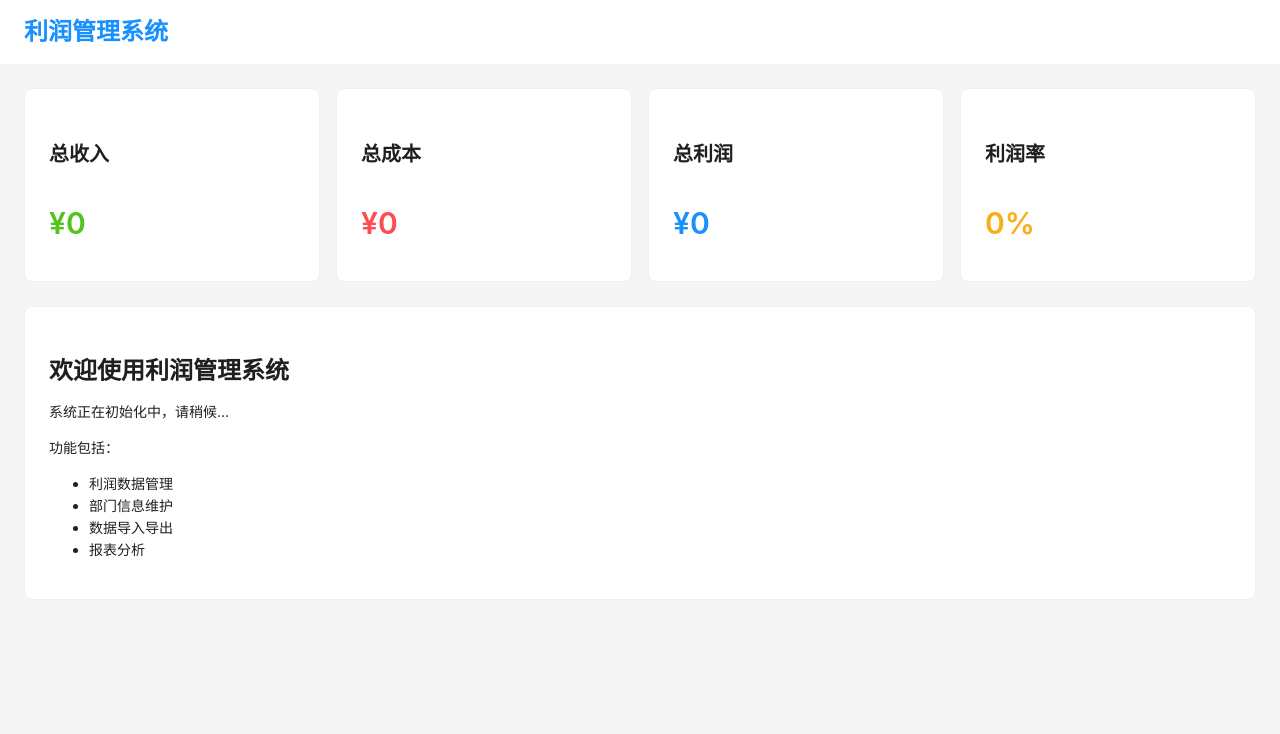
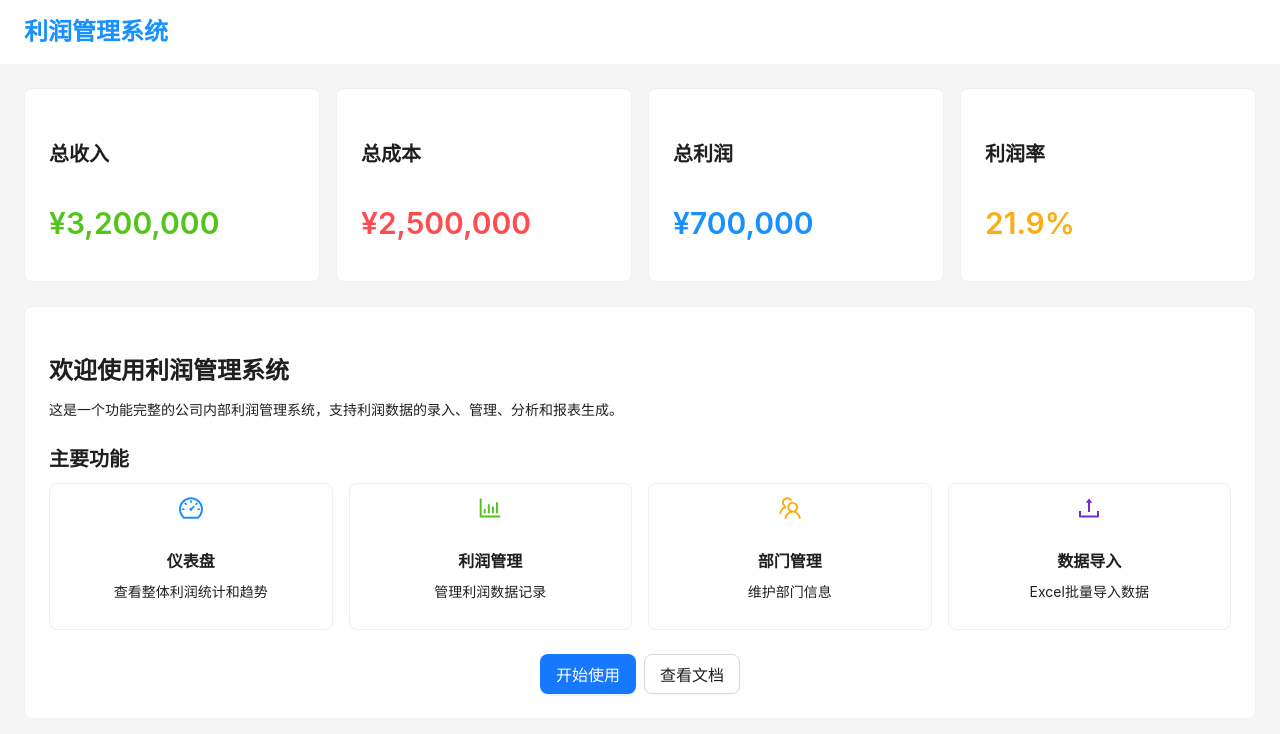
Before and after one commit to wangmiao033/lirun2025, a React (Create React App) app in the folder client/: page / in a window 1280 px wide. Shown: the top 734 px of the page. Built offline with nearby package versions, Linux system fonts and the light colour scheme.

Commit message:
修复TypeScript错误和构建问题

```diff
--- a/client/src/App.tsx
+++ b/client/src/App.tsx
@@ -1,8 +1,9 @@
 import React from 'react';
-import { Layout, Typography, Card, Row, Col } from 'antd';
+import { Layout, Typography, Card, Row, Col, Button, Space } from 'antd';
+import { DashboardOutlined, BarChartOutlined, TeamOutlined, UploadOutlined } from '@ant-design/icons';
 
 const { Header, Content } = Layout;
-const { Title } = Typography;
+const { Title, Paragraph } = Typography;
 
 const App: React.FC = () => {
   return (
@@ -17,39 +18,77 @@ const App: React.FC = () => {
           <Col xs={24} sm={12} lg={6}>
             <Card>
               <Title level={4}>总收入</Title>
-              <Title level={2} style={{ color: '#52c41a' }}>¥0</Title>
+              <Title level={2} style={{ color: '#52c41a' }}>¥3,200,000</Title>
             </Card>
           </Col>
           <Col xs={24} sm={12} lg={6}>
             <Card>
               <Title level={4}>总成本</Title>
-              <Title level={2} style={{ color: '#ff4d4f' }}>¥0</Title>
+              <Title level={2} style={{ color: '#ff4d4f' }}>¥2,500,000</Title>
             </Card>
           </Col>
           <Col xs={24} sm={12} lg={6}>
             <Card>
               <Title level={4}>总利润</Title>
-              <Title level={2} style={{ color: '#1890ff' }}>¥0</Title>
+              <Title level={2} style={{ color: '#1890ff' }}>¥700,000</Title>
             </Card>
           </Col>
           <Col xs={24} sm={12} lg={6}>
             <Card>
               <Title level={4}>利润率</Title>
-              <Title level={2} style={{ color: '#faad14' }}>0%</Title>
+              <Title level={2} style={{ color: '#faad14' }}>21.9%</Title>
             </Card>
           </Col>
         </Row>
 
         <Card style={{ marginTop: '24px' }}>
           <Title level={3}>欢迎使用利润管理系统</Title>
-          <p>系统正在初始化中，请稍候...</p>
-          <p>功能包括：</p>
-          <ul>
-            <li>利润数据管理</li>
-            <li>部门信息维护</li>
-            <li>数据导入导出</li>
-            <li>报表分析</li>
-          </ul>
+          <Paragraph>
+            这是一个功能完整的公司内部利润管理系统，支持利润数据的录入、管理、分析和报表生成。
+          </Paragraph>
+
+          <Title level={4}>主要功能</Title>
+          <Row gutter={[16, 16]}>
+            <Col xs={24} sm={12} md={6}>
+              <Card size="small" style={{ textAlign: 'center' }}>
+                <DashboardOutlined style={{ fontSize: '24px', color: '#1890ff' }} />
+                <Title level={5}>仪表盘</Title>
+                <Paragraph>查看整体利润统计和趋势</Paragraph>
+              </Card>
+            </Col>
+            <Col xs={24} sm={12} md={6}>
+              <Card size="small" style={{ textAlign: 'center' }}>
+                <BarChartOutlined style={{ fontSize: '24px', color: '#52c41a' }} />
+                <Title level={5}>利润管理</Title>
+                <Paragraph>管理利润数据记录</Paragraph>
+              </Card>
+            </Col>
+            <Col xs={24} sm={12} md={6}>
+              <Card size="small" style={{ textAlign: 'center' }}>
+                <TeamOutlined style={{ fontSize: '24px', color: '#faad14' }} />
+                <Title level={5}>部门管理</Title>
+                <Paragraph>维护部门信息</Paragraph>
+              </Card>
+            </Col>
+            <Col xs={24} sm={12} md={6}>
+              <Card size="small" style={{ textAlign: 'center' }}>
+                <UploadOutlined style={{ fontSize: '24px', color: '#722ed1' }} />
+                <Title level={5}>数据导入</Title>
+                <Paragraph>Excel批量导入数据</Paragraph>
+              </Card>
+            </Col>
+          </Row>
+
+          <div style={{ marginTop: '24px', textAlign: 'center' }}>
+            <Space>
+              <Button type="primary" size="large">
+                开始使用
+              </Button>
+              <Button size="large">
+                查看文档
+              </Button>
+            </Space>
+          </div>
         </Card>
       </Content>
     </Layout>
--- a/client/src/index.tsx
+++ b/client/src/index.tsx
@@ -1,20 +1,9 @@
 import React from 'react';
 import ReactDOM from 'react-dom/client';
-import { QueryClient, QueryClientProvider } from 'react-query';
-import { BrowserRouter } from 'react-router-dom';
 import { ConfigProvider } from 'antd';
 import zhCN from 'antd/locale/zh_CN';
 import App from './App';
 import './index.css';
-
-const queryClient = new QueryClient({
-  defaultOptions: {
-    queries: {
-      refetchOnWindowFocus: false,
-      retry: 1,
-    },
-  },
-});
 
 const root = ReactDOM.createRoot(
   document.getElementById('root') as HTMLElement
@@ -22,12 +11,8 @@ const root = ReactDOM.createRoot(
 
 root.render(
   <React.StrictMode>
-    <QueryClientProvider client={queryClient}>
-      <BrowserRouter>
-        <ConfigProvider locale={zhCN}>
-          <App />
-        </ConfigProvider>
-      </BrowserRouter>
-    </QueryClientProvider>
+    <ConfigProvider locale={zhCN}>
+      <App />
+    </ConfigProvider>
   </React.StrictMode>
 );
```
Also changed, not shown: client/package.json (+1 -6 lines).
